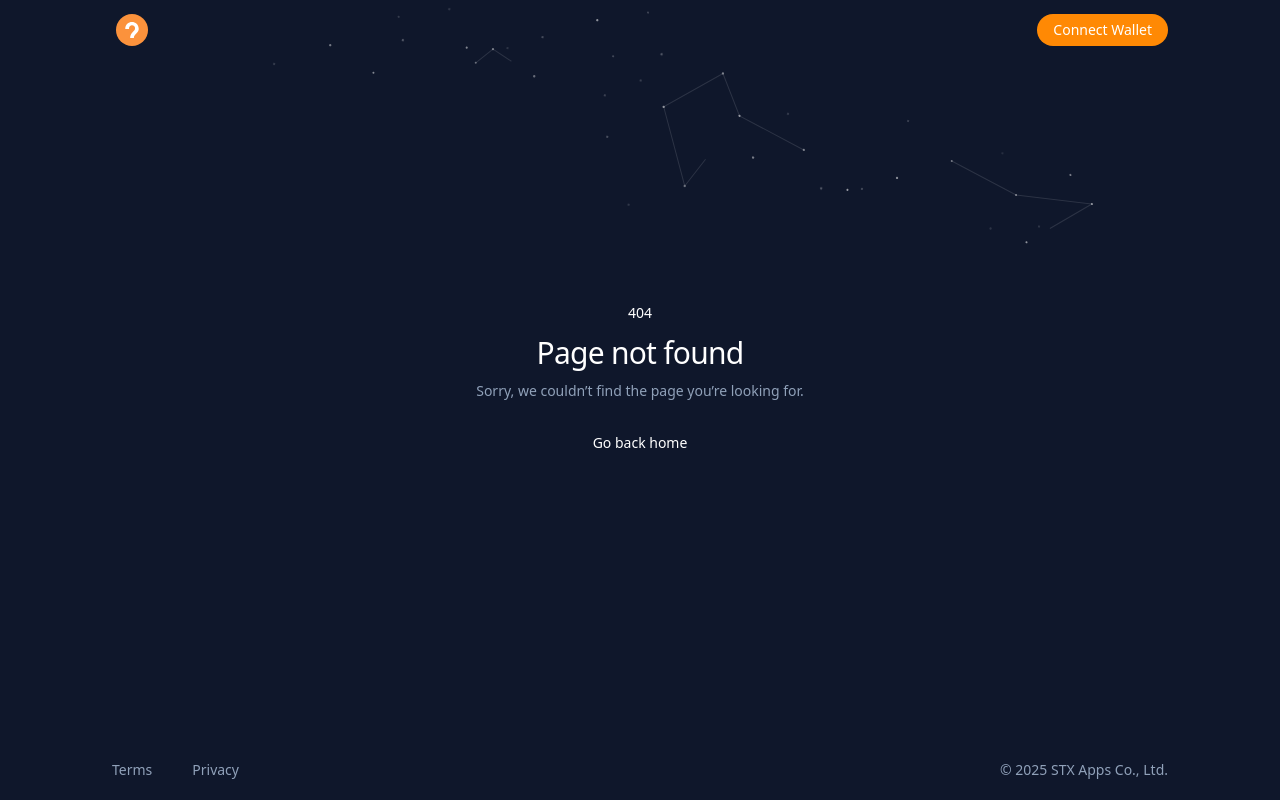
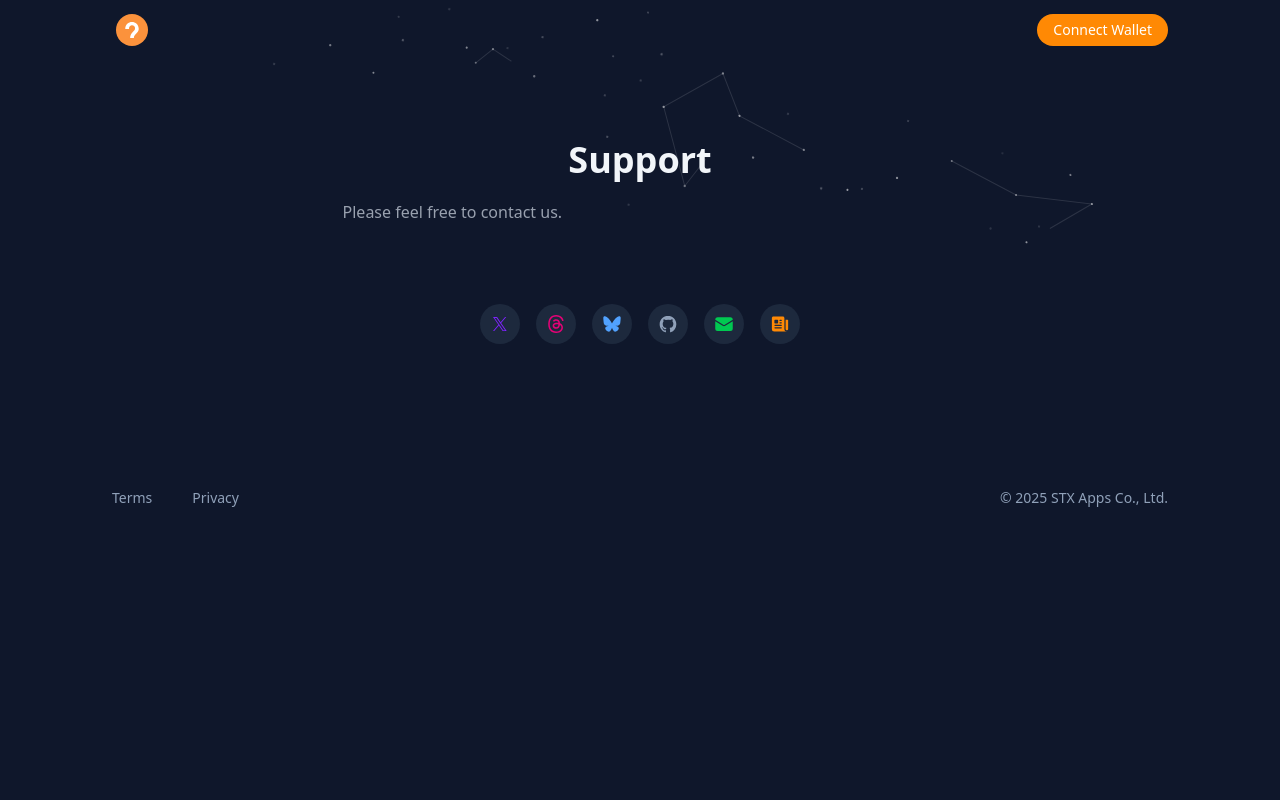
Before and after one commit to stxapps/augurrank-firebase, a Next.js app: page /support in a window 1280 px wide. Before the commit this address had no page. Built offline with nearby package versions, Linux system fonts and the light colour scheme.

Commit message:
Add support page

```diff
--- /dev/null
+++ b/src/app/support/page.tsx
@@ -0,0 +1,28 @@
+import { DOMAIN_NAME } from '@/types/const';
+import { Support } from '@/components/Support';
+
+const title = 'Support - AugurRank';
+const description = 'Please feel free to contact us if you have any questions or suggestions.';
+export const metadata = {
+  title,
+  description,
+  twitter: {
+    title,
+    description,
+    site: '@AugurRank',
+    images: [DOMAIN_NAME + '/twitter-card-image-pattern1.png'],
+    card: 'summary_large_image',
+  },
+  openGraph: {
+    title,
+    description,
+    siteName: 'AugurRank',
+    url: DOMAIN_NAME,
+    type: 'article',
+    images: [DOMAIN_NAME + '/twitter-card-image-pattern1.png'],
+  },
+};
+
+export default function Page() {
+  return <Support />;
+}
--- /dev/null
+++ b/src/components/Support.tsx
@@ -0,0 +1,36 @@
+import Link from 'next/link';
+import { EnvelopeIcon, NewspaperIcon } from '@heroicons/react/24/solid';
+
+import { TwitterIcon, ThreadsIcon, BSkyIcon, GithubIcon } from '@/components/Icons';
+
+export function Support() {
+
+  return (
+    <main className="relative px-4 py-20 sm:px-6 lg:px-8 xl:px-12">
+      <div className="mx-auto max-w-prose">
+        <h1 className="text-center text-3xl font-extrabold text-slate-100 sm:text-4xl">Support</h1>
+        <p className="mt-5 text-base text-gray-400">Please feel free to contact us.</p>
+      </div>
+      <div className="mt-20 flex flex-col items-center justify-center space-y-4 sm:flex-row sm:space-x-4 sm:space-y-0">
+        <Link className="group flex size-10 items-center justify-center rounded-full bg-slate-800" href="https://x.com/AugurRank" target="_blank" rel="noreferrer">
+          <TwitterIcon className="size-5 fill-violet-600 group-hover:fill-violet-500" />
+        </Link>
+        <Link className="group flex size-10 items-center justify-center rounded-full bg-slate-800" href="https://www.threads.net/@augurrank" target="_blank" rel="noreferrer">
+          <ThreadsIcon className="size-[1.125rem] fill-pink-600 group-hover:fill-pink-500" />
+        </Link>
+        <Link className="group flex size-10 items-center justify-center rounded-full bg-slate-800" href="https://bsky.app/profile/augurrank.com" target="_blank" rel="noreferrer">
+          <BSkyIcon className="size-[1.125rem] fill-blue-400 group-hover:fill-blue-300" />
+        </Link>
+        <Link className="group flex size-10 items-center justify-center rounded-full bg-slate-800" href="https://github.com/stxapps/augurrank-smart-contracts" target="_blank" rel="noreferrer">
+          <GithubIcon className="size-5 fill-slate-400 group-hover:fill-slate-300" />
+        </Link>
+        <Link className="group flex size-10 items-center justify-center rounded-full bg-slate-800" href="&#109;&#097;&#105;&#108;&#116;&#111;:&#115;&#117;&#112;&#112;&#111;&#114;&#116;&#064;&#097;&#117;&#103;&#117;&#114;&#114;&#097;&#110;&#107;&#046;&#099;&#111;&#109;">
+          <EnvelopeIcon className="size-5 text-green-500 group-hover:fill-green-400" />
+        </Link>
+        <Link className="group flex size-10 items-center justify-center rounded-full bg-slate-800" href="https://blog.augurrank.com" target="_blank" rel="noreferrer">
+          <NewspaperIcon className="size-5 fill-orange-400 group-hover:fill-orange-300" />
+        </Link>
+      </div>
+    </main>
+  );
+}
```
